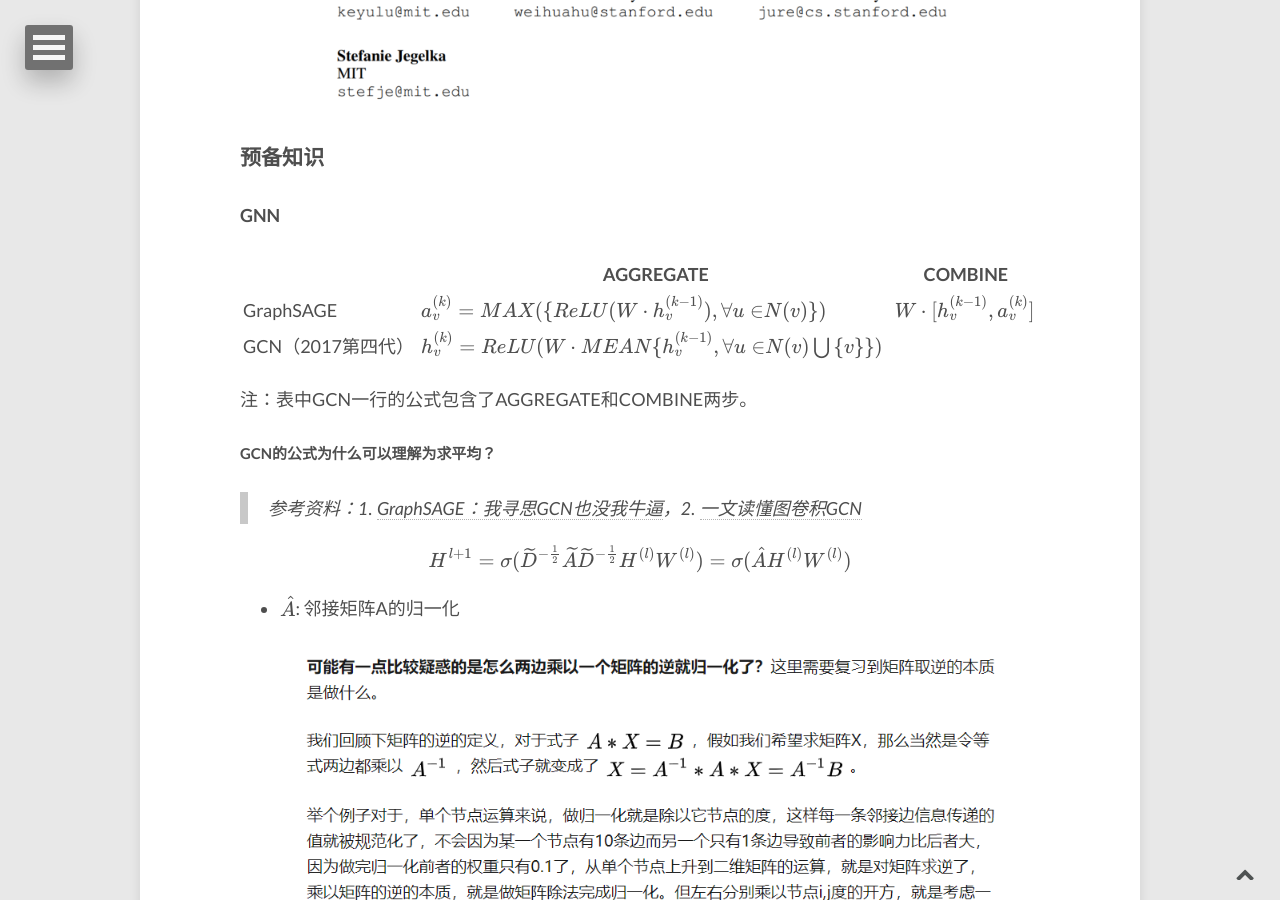
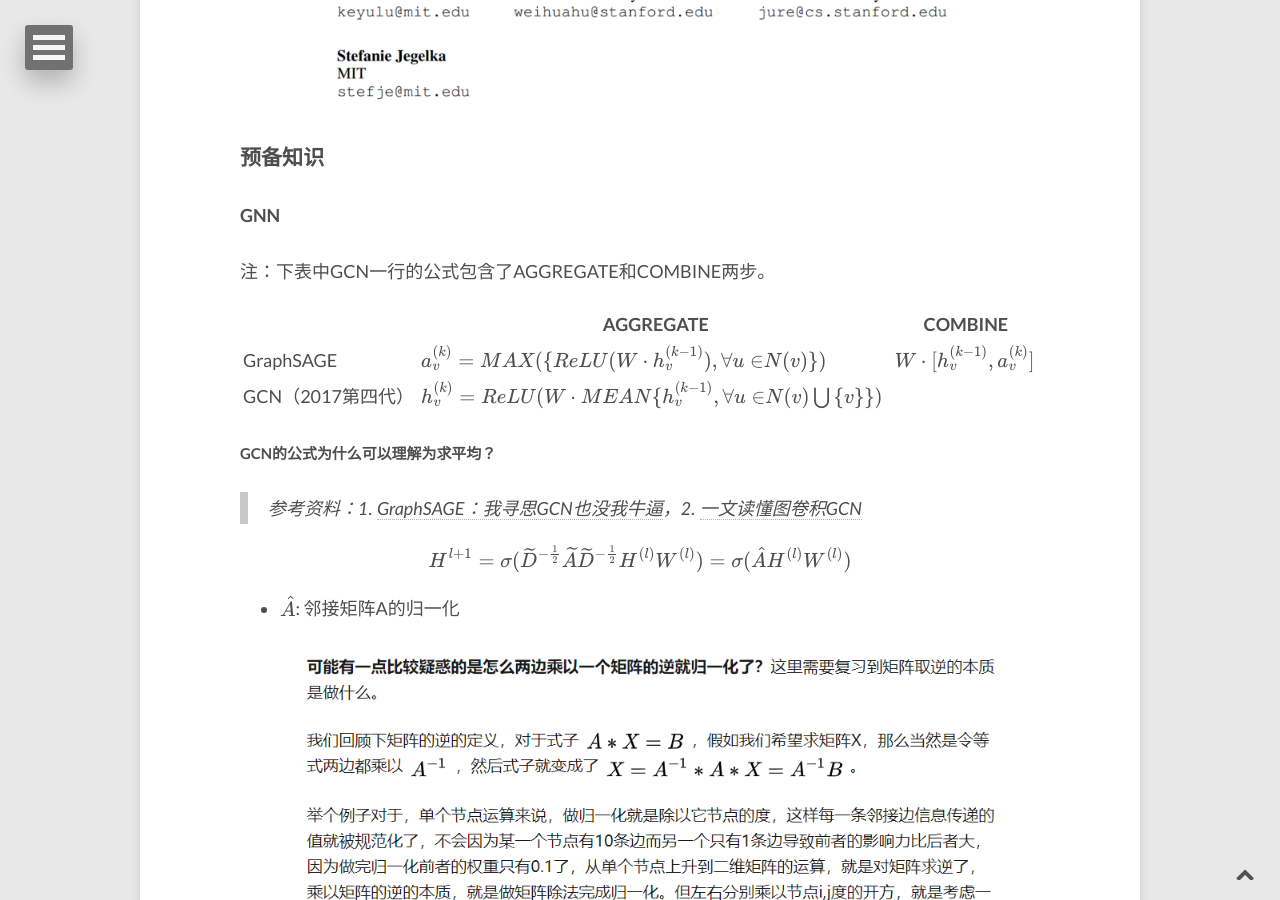
Before and after one commit to E0HYL/BLOG-OF-E0, a Jekyll site: the page built from _posts/2020-06-13-GIN.md, in a window 1280 px wide and 900 px high, scrolled down 1163 px. Built offline with Jekyll 4.4.1, drawn with Linux system fonts in a browser that asks for light colours; nearby versions of some CDN libraries; formulas are drawn with MathJax 3; comment, search, counter and statistics services are not loaded; some of the changed text lies outside the part shown.

Commit message:
change order

```diff
--- a/_posts/2020-06-13-GIN.md
+++ b/_posts/2020-06-13-GIN.md
@@ -37,12 +37,12 @@ image:
 
 #### GNN
 
+注：下表中GCN一行的公式包含了AGGREGATE和COMBINE两步。
+
 |                   | AGGREGATE                                                    | COMBINE                             |
 | ----------------- | ------------------------------------------------------------ | ----------------------------------- |
 | GraphSAGE         | $$a_v^{(k)}=MAX(\{ReLU(W\cdot{h_v^{(k-1)}),\forall{u\in}N(v)\}})$$ | $$W\cdot{[h_v^{(k-1)},a_v^{(k)}]}$$ |
 | GCN（2017第四代） | $$h_v^{(k)}=ReLU(W\cdot{MEAN\{h_v^{(k-1)},\forall{u\in}N(v)\bigcup{\{v\}}\}})$$ |                                     |
-
-注：表中GCN一行的公式包含了AGGREGATE和COMBINE两步。
 
 ##### GCN的公式为什么可以理解为求平均？
 
@@ -137,11 +137,11 @@ $$h_G=CONCAT(READOUT({h_v^{(k)}\vert v\in G})\vert k=0,1,...,K)$$
 
 ### 实验
 
-1. 训练集表现
+(1) 训练集表现
 
 <figure><img src="{{ site.url }}/images/2020-06-13-GIN/image-20200614012903734.png" alt="image-20200614012903734" style="zoom: 80%;" /></figure>
 
-2. 测试集表现
+(2) 测试集表现
 
 - State-of-the-art Baseline
 
```
